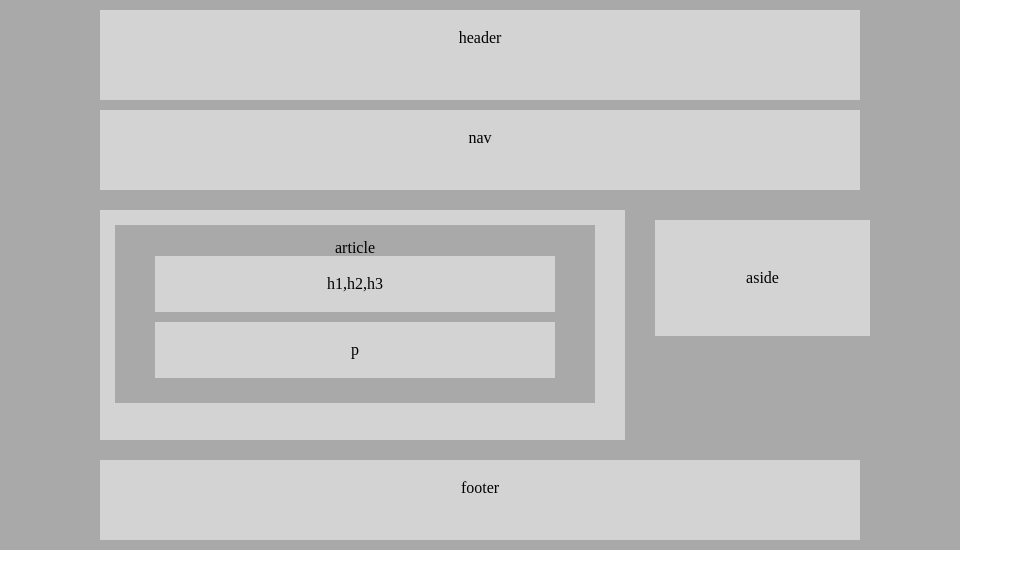
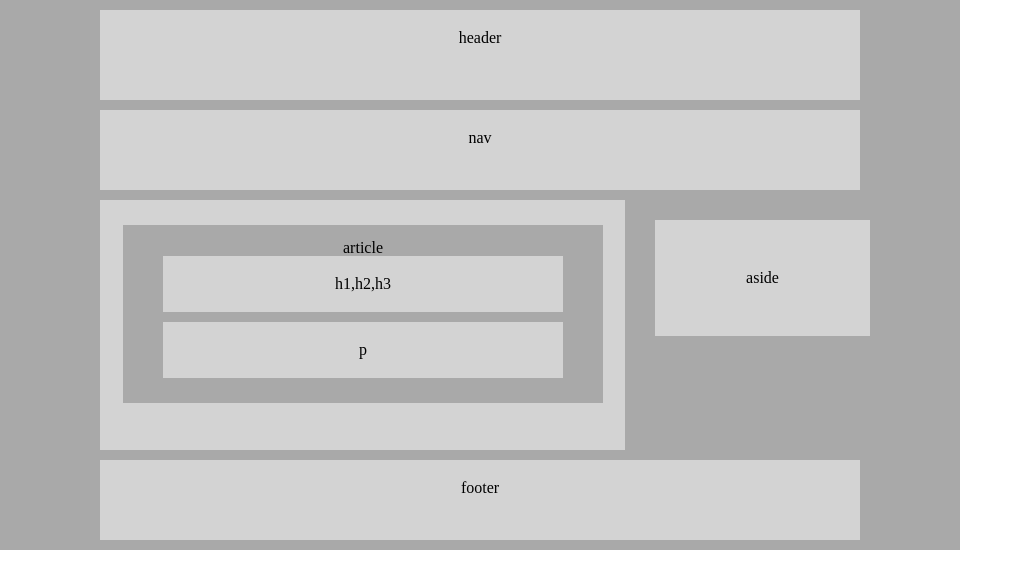
Before and after one commit to CeaserSP/HW-Wireframe, a plain HTML site: page index.html in a window 1280 px wide. Shown: the whole page, without its empty margins (0-1023 px from the left). Drawn offline with Linux system fonts and the light colour scheme.

Commit message:
<article, h1, p sizing and position>

```diff
--- a/style.css
+++ b/style.css
@@ -38,10 +38,10 @@
 
     background: lightgray;
     width: 495px;
-    height: 200px;
+    height: 220px;
     /* border: 15px; */
     padding: 15px;
-    margin-top: 10px;
+    /* margin-top: 10px; */
     margin-right: 10px;
     margin-bottom:10px;
     margin-left:100px;
@@ -55,10 +55,10 @@
     /* height: 100px;  */
     border: 0px;
     padding: 15px;
-    /* margin-top: 10px;
-    margin-right: 10px;
-    margin-bottom:10px;
-    margin-left:100px; */
+    margin-top: 10px;
+    /* margin-right: 10px;
+    margin-bottom:10px;*/
+    margin-left:8px;
     text-align: center;
 }
 .h1{
```
